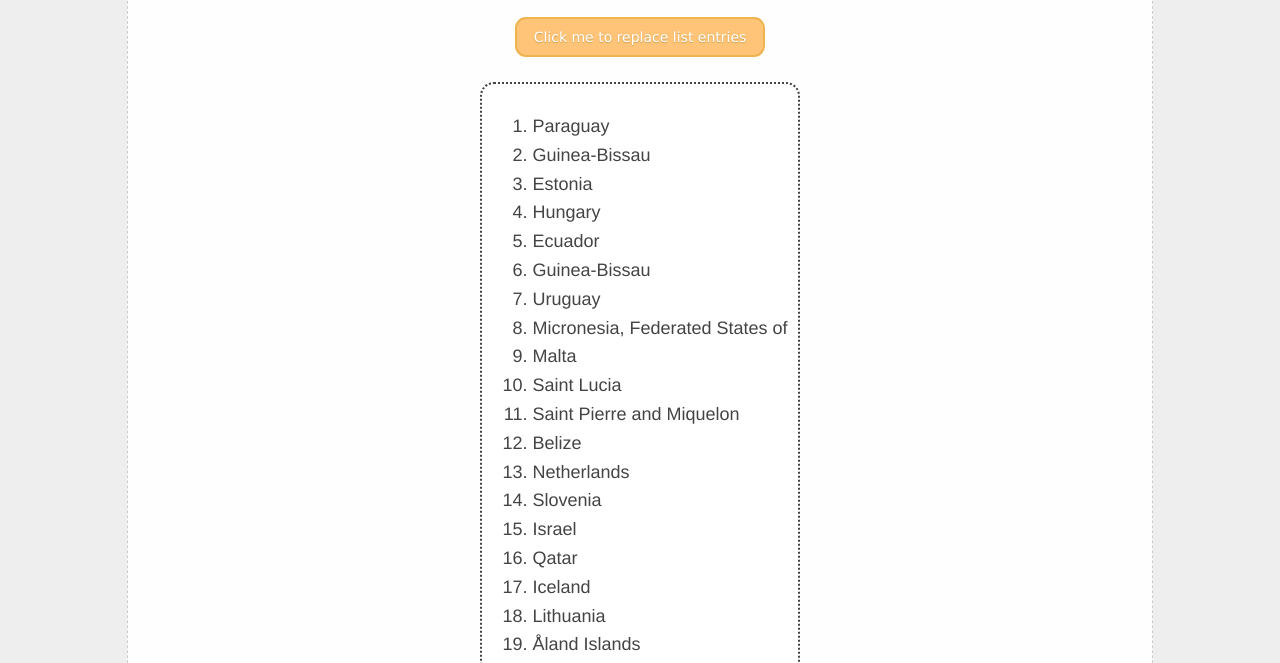
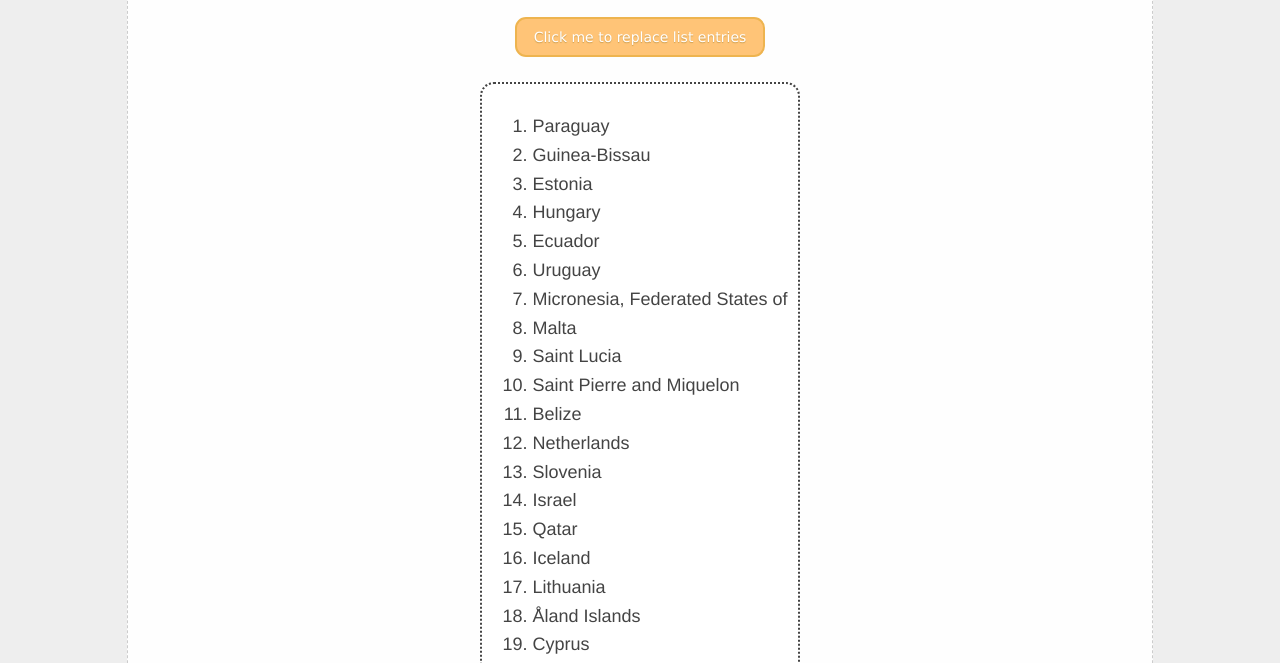
Before and after one commit to nicholasdstewart/nicholasdstewart.github.io, a plain HTML site: page lab_5/index.html in a window 1280 px wide. Both pictures are taken after a click on the button "Click me to replace list entries". Shown: the part 132-795 px from the top of the page. Drawn offline with Linux system fonts and the light colour scheme.

Commit message:
Removing duplicates (first attempt)

```diff
--- a/lab_5/index.html
+++ b/lab_5/index.html
@@ -291,11 +291,21 @@
       ordered_list.innerHTML = "";
       for(i = 0; i < 25; i++){
         random_index = Math.floor(Math.random() * countries.length);
-        random_country_list.push(countries[random_index]["name"]);
+        if(random_country_list.indexOf(countries[random_index]["name"]) > -1){
+          i = i - 1;
+          continue;
+        }
+        else{
+          random_country_list.push(countries[random_index]["name"]);
+        }
       }
 
+      /* Code used to identify duplicates (if any): */
+      /*
+      let findDuplicates = arr => arr.filter((item, index) => arr.indexOf(item) != index);
+      console.log(findDuplicates(random_country_list));
+      */
       random_country_list = random_country_list.map(country_name => ordered_list.innerHTML = ordered_list.innerHTML + "<li>" + country_name + "</li>");
-      console.log(random_country_list);
     }
 
 
```
